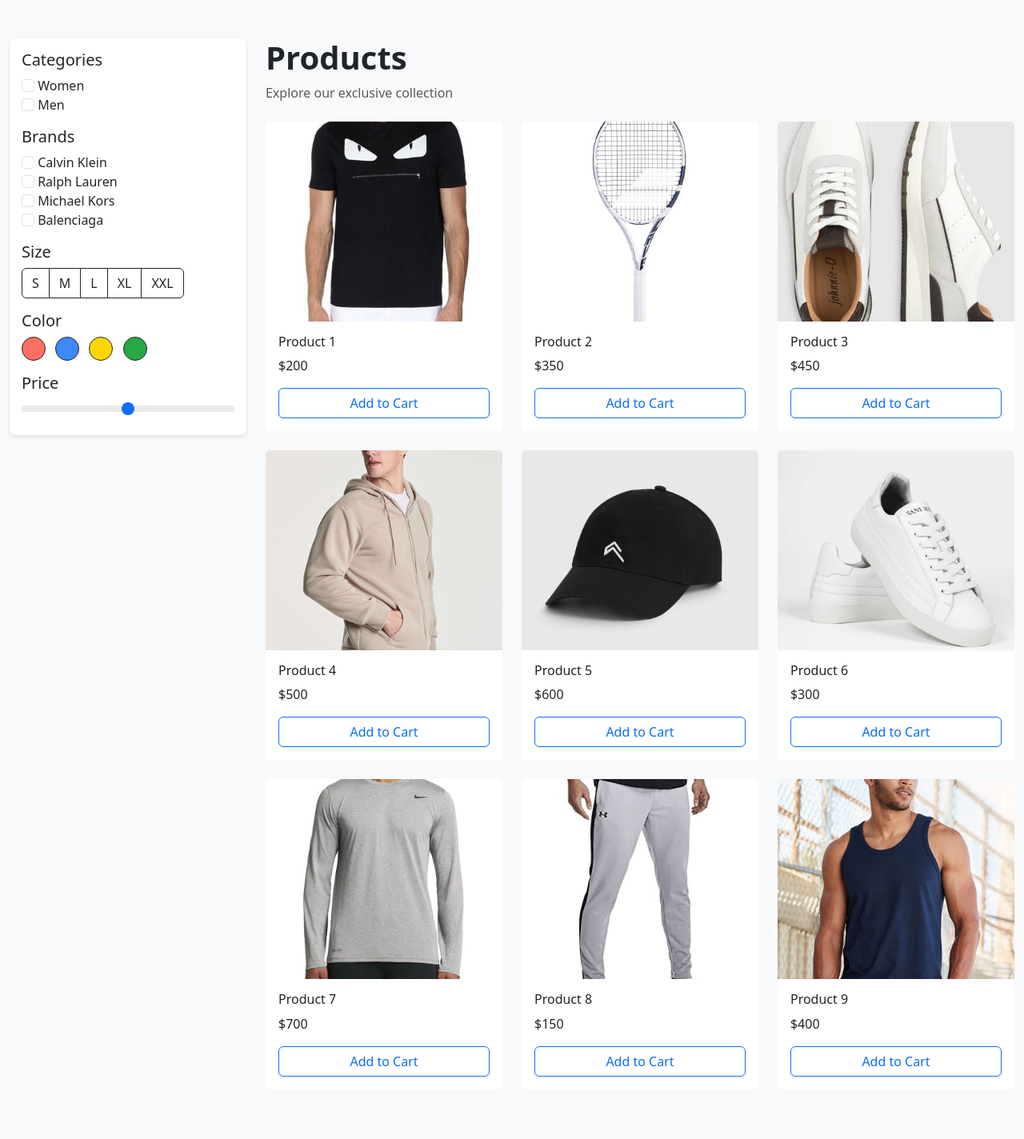
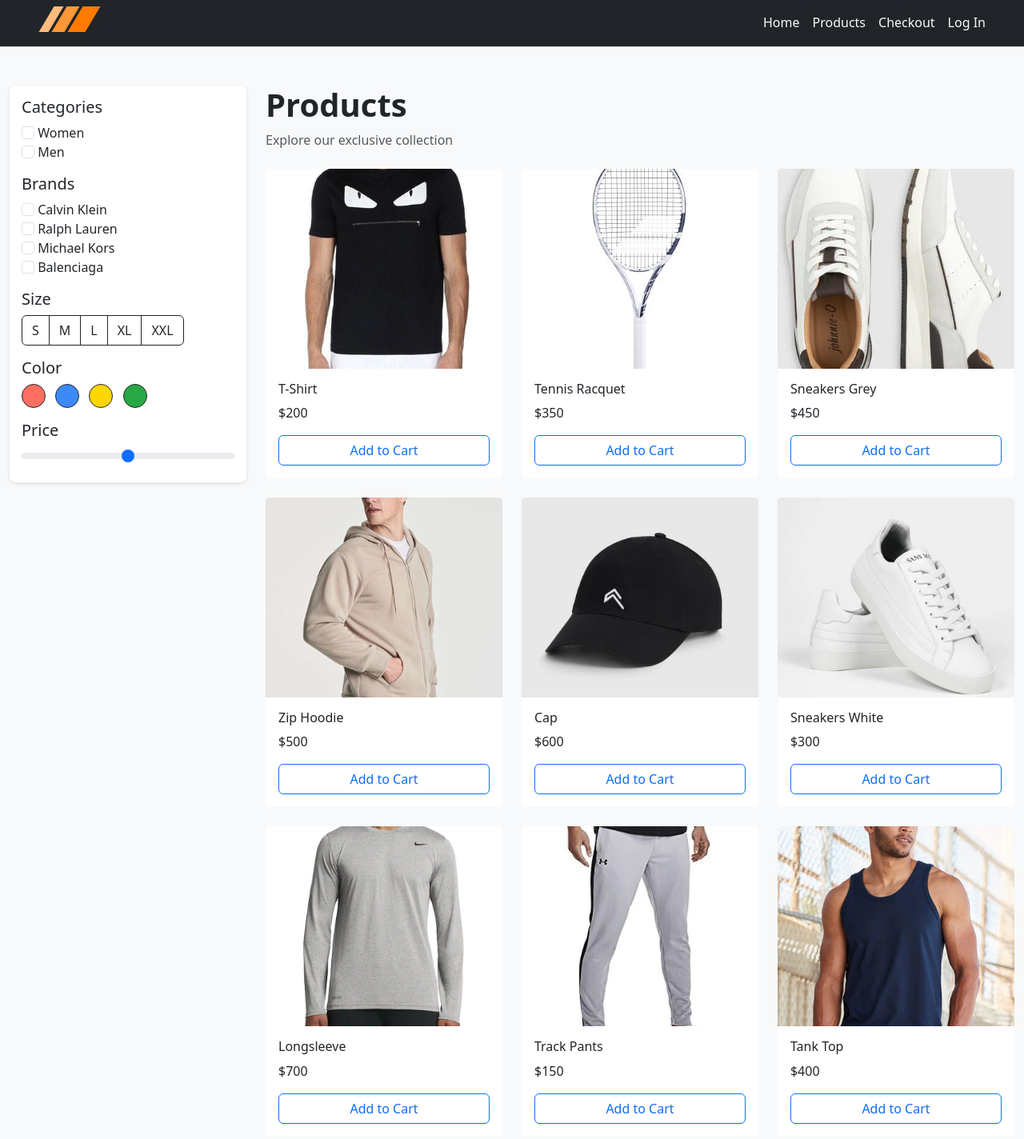
Before and after one commit to Aiannn/sportswear-store, a plain HTML site: page products.html in a window 1280 px wide. Shown: the whole page at 80% size. Drawn offline with nearby package versions, Linux system fonts and the light colour scheme; files that its build step writes are made by us from their sources.

Commit message:
minor changes

```diff
--- a/pages/products.html
+++ b/products.html
@@ -26,6 +26,25 @@
     </style>
 </head>
 <body>
+    <header class="container-fluid px-5 py-2 d-flex bg-dark border-bottom justify-content-between">
+        <a href="./index.html">
+            <svg id="logo-38" width="78" height="32" viewBox="0 0 78 32" fill="none" xmlns="http://www.w3.org/2000/svg"> <path d="M55.5 0H77.5L58.5 32H36.5L55.5 0Z" class="ccustom" fill="#FF7A00"></path> <path d="M35.5 0H51.5L32.5 32H16.5L35.5 0Z" class="ccompli1" fill="#FF9736"></path> <path d="M19.5 0H31.5L12.5 32H0.5L19.5 0Z" class="ccompli2" fill="#FFBC7D"></path> </svg>
+        </a>
+        <ul class="nav nav-underline">
+            <li class="nav-item">
+              <a class="nav-link link-light" aria-current="page" href="./index.html">Home</a>
+            </li>
+            <li class="nav-item">
+              <a class="nav-link link-light" href="./products.html">Products</a>
+            </li>
+            <li class="nav-item">
+              <a class="nav-link link-light" href="./checkout.html">Checkout</a>
+            </li>
+            <li class="nav-item">
+              <a class="nav-link link-light" href="./log_in.html">Log In</a>
+            </li>
+        </ul>
+    </header>
     <div class="container-fluid py-5">
         <div class="row">
             <!-- Sidebar Filters -->
@@ -86,7 +105,7 @@
                         <div class="card product-card">
                             <img src="../images/products1.jpg" class="card-img-top" alt="Product Image">
                             <div class="card-body">
-                                <h6 class="card-title">Product 1</h6>
+                                <h6 class="card-title">T-Shirt</h6>
                                 <p class="card-text">$200</p>
                                 <button class="btn btn-outline-primary w-100">Add to Cart</button>
                             </div>
@@ -97,7 +116,7 @@
                         <div class="card product-card">
                             <img src="../images/products2.jpg" class="card-img-top" alt="Product Image">
                             <div class="card-body">
-                                <h6 class="card-title">Product 2</h6>
+                                <h6 class="card-title">Tennis Racquet</h6>
                                 <p class="card-text">$350</p>
                                 <button class="btn btn-outline-primary w-100">Add to Cart</button>
                             </div>
@@ -108,7 +127,7 @@
                         <div class="card product-card">
                             <img src="../images/products3.webp" class="card-img-top" alt="Product Image">
                             <div class="card-body">
-                                <h6 class="card-title">Product 3</h6>
+                                <h6 class="card-title">Sneakers Grey</h6>
                                 <p class="card-text">$450</p>
                                 <button class="btn btn-outline-primary w-100">Add to Cart</button>
                             </div>
@@ -119,7 +138,7 @@
                         <div class="card product-card">
                             <img src="../images/products4.jpg" class="card-img-top" alt="Product Image">
                             <div class="card-body">
-                                <h6 class="card-title">Product 4</h6>
+                                <h6 class="card-title">Zip Hoodie</h6>
                                 <p class="card-text">$500</p>
                                 <button class="btn btn-outline-primary w-100">Add to Cart</button>
                             </div>
@@ -130,7 +149,7 @@
                         <div class="card product-card">
                             <img src="../images/products5.webp" class="card-img-top" alt="Product Image">
                             <div class="card-body">
-                                <h6 class="card-title">Product 5</h6>
+                                <h6 class="card-title">Cap</h6>
                                 <p class="card-text">$600</p>
                                 <button class="btn btn-outline-primary w-100">Add to Cart</button>
                             </div>
@@ -141,7 +160,7 @@
                         <div class="card product-card">
                             <img src="../images/products6.webp" class="card-img-top" alt="Product Image">
                             <div class="card-body">
-                                <h6 class="card-title">Product 6</h6>
+                                <h6 class="card-title">Sneakers White</h6>
                                 <p class="card-text">$300</p>
                                 <button class="btn btn-outline-primary w-100">Add to Cart</button>
                             </div>
@@ -152,7 +171,7 @@
                         <div class="card product-card">
                             <img src="../images/products7.webp" class="card-img-top" alt="Product Image">
                             <div class="card-body">
-                                <h6 class="card-title">Product 7</h6>
+                                <h6 class="card-title">Longsleeve</h6>
                                 <p class="card-text">$700</p>
                                 <button class="btn btn-outline-primary w-100">Add to Cart</button>
                             </div>
@@ -163,7 +182,7 @@
                         <div class="card product-card">
                             <img src="../images/products8u.jpg" class="card-img-top" alt="Product Image">
                             <div class="card-body">
-                                <h6 class="card-title">Product 8</h6>
+                                <h6 class="card-title">Track Pants</h6>
                                 <p class="card-text">$150</p>
                                 <button class="btn btn-outline-primary w-100">Add to Cart</button>
                             </div>
@@ -174,7 +193,7 @@
                         <div class="card product-card">
                             <img src="../images/products9.webp" class="card-img-top" alt="Product Image">
                             <div class="card-body">
-                                <h6 class="card-title">Product 9</h6>
+                                <h6 class="card-title">Tank Top</h6>
                                 <p class="card-text">$400</p>
                                 <button class="btn btn-outline-primary w-100">Add to Cart</button>
                             </div>
```
Also changed, not shown: checkout.html (renamed from pages/checkout.html, +25 -6 lines), index.html (+6 -4 lines), log_in.html (renamed from pages/log_in.html, +7 -4 lines), sign_up.html (renamed from pages/sign_up.html, +7 -4 lines).
